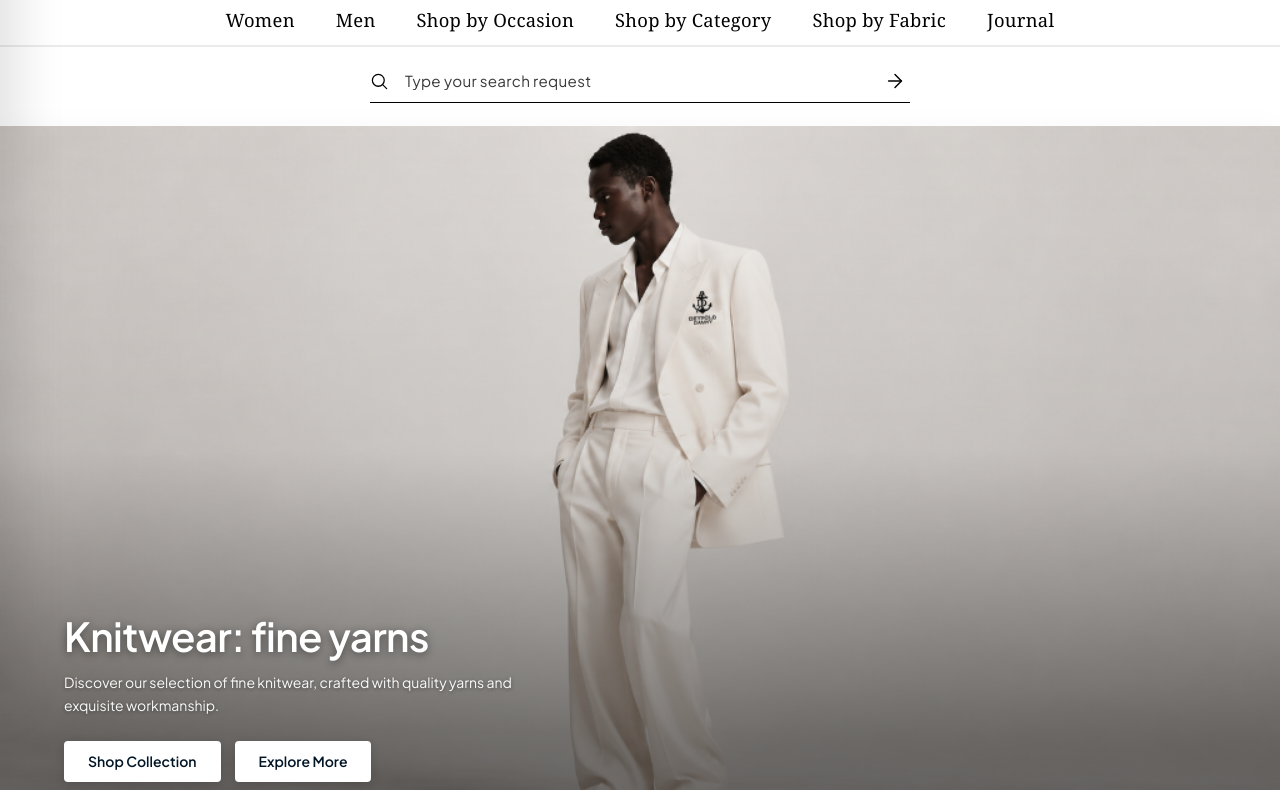
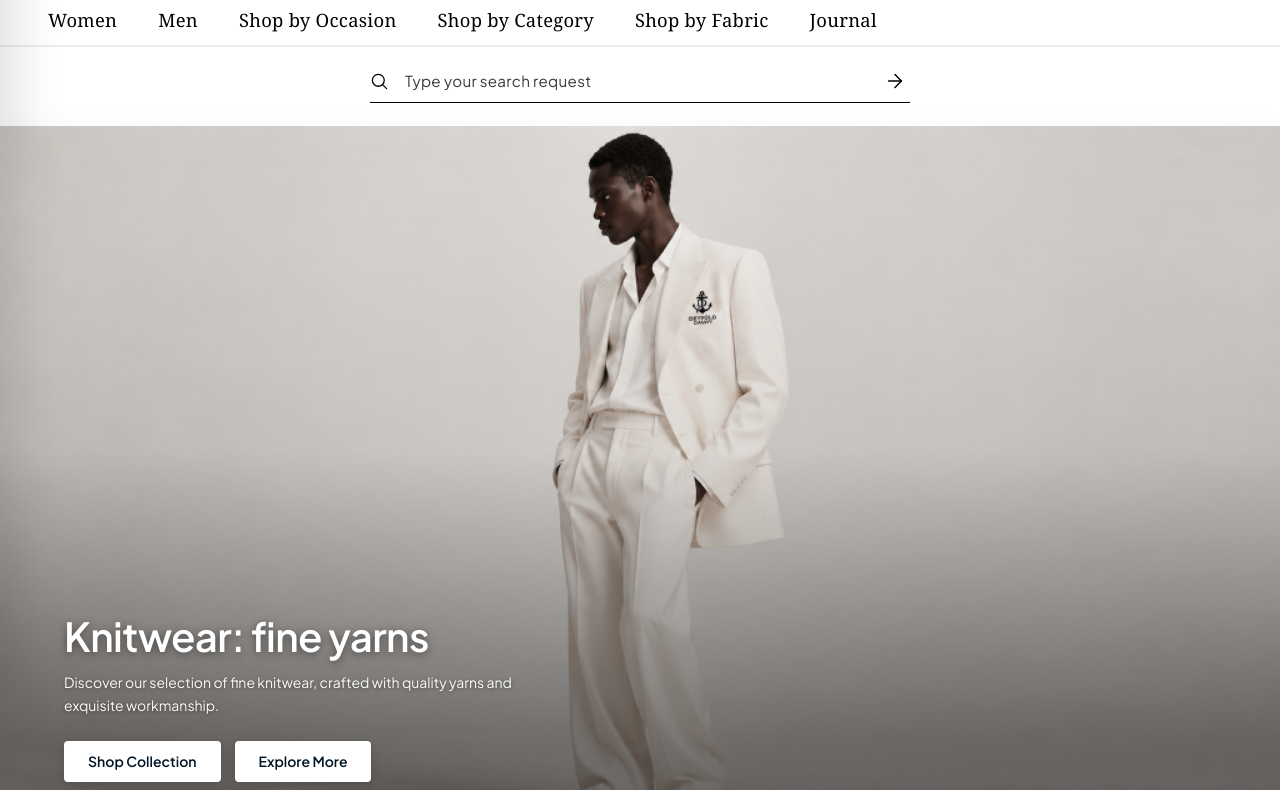
Before and after one commit to hemanthsairamjagatha/deynolddanny, an Astro site: page / in a window 1280 px wide. Shown: the part 98-888 px from the top of the page. Built offline with nearby package versions, Linux system fonts and the light colour scheme; Astro itself is replaced by a stand-in of ours; a web font is replaced by a local one.

Commit message:
Remove 0px 0.4px margin and set container padding to 0px 48px

```diff
--- a/src/styles/luxury-custom.css
+++ b/src/styles/luxury-custom.css
@@ -149,7 +149,7 @@ label:focus-visible {
   max-width: var(--max-width-site);
   margin-left: auto;
   margin-right: auto;
-  padding: 0 40px;
+  padding: 0 48px;
   box-sizing: border-box;
   color: #010202;
 }
@@ -205,7 +205,13 @@ label:focus-visible {
   background-color: var(--color-white);
 }
 
+.site-header .container,
 .header-top-inner {
+  width: 100%;
+  max-width: 100%;
+  margin: 0;
+  padding: 0 48px;
+  box-sizing: border-box;
   display: flex;
   align-items: center;
   justify-content: space-between;
```
